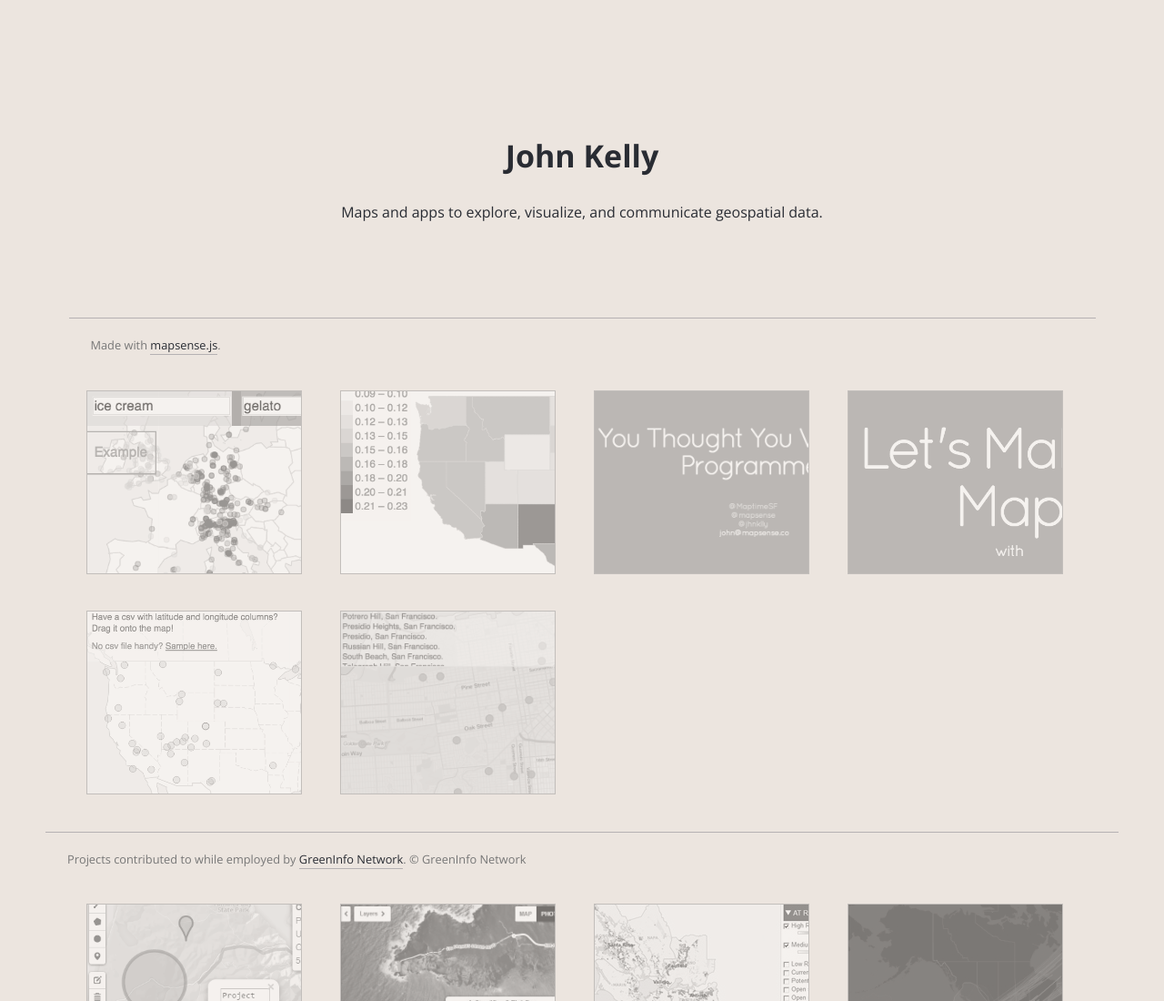
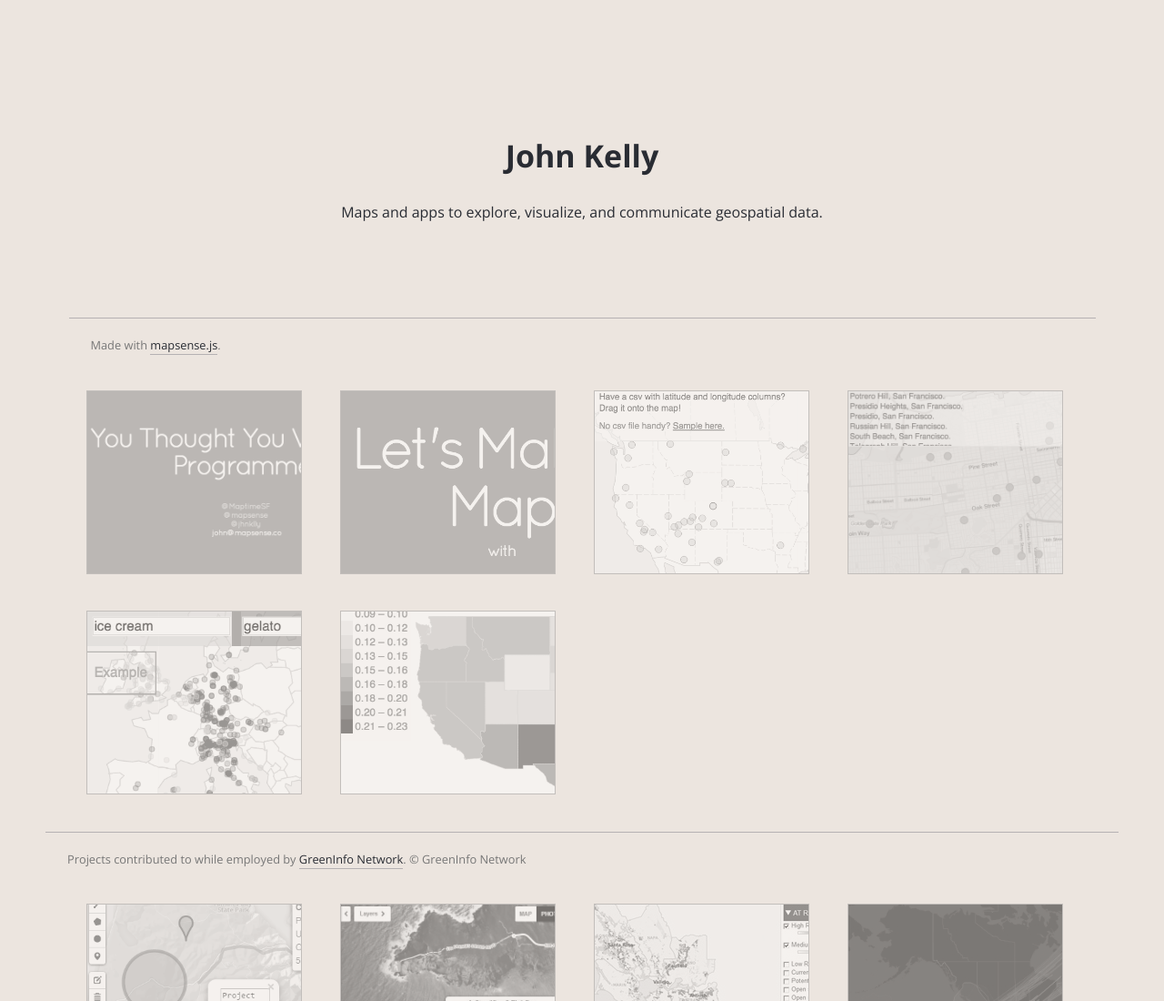
Before and after one commit to jhnklly/jhnklly.github.io, a plain HTML site: page index.html in a window 1280 px wide. Shown: the top 1100 px of the page at 91% size. Drawn offline with nearby package versions, Linux system fonts and the light colour scheme.

Commit message:
Update index.html

```diff
--- a/index.html
+++ b/index.html
@@ -102,16 +102,6 @@
 <script>
 var MS_URLS = [
   {
-    "name":"OSM-POI",
-    "jpg":"osm_poi.png",
-    "url":"http://jmk-staging.divshot.io/osm-points-two-layers-hash.html#ice cream/gelato"
-  },
-  {
-    "name":"Census Viewer",
-    "jpg":"census_tut.png",
-    "url":"http://bl.ocks.org/mapsense-examples/raw/52732b29ec244f470777/"
-  },
-  {
     "name":"Intro to Coding",
     "jpg":"you_thought_you_werent.png",
     "url":"http://jhnklly.github.io/hello_code/"
@@ -124,13 +114,23 @@ var MS_URLS = [
   {
     "name":"Drag'n'Drop CSV",
     "jpg":"dragdropcsv.png",
-    "url":"http://bl.ocks.org/mapsense-examples/raw/7cde026bc1ef67280fec/"
+    "url":"http://bl.ocks.org/jhnklly/raw/c087666a0b0fde8673f5/"
   },
 
   {
     "name":"Paste'n'Geocode",
     "jpg":"geocode_paste.png",
-    "url":"http://bl.ocks.org/mapsense-examples/raw/8ad03c1400b93251f5e2/"
+    "url":"http://bl.ocks.org/jhnklly/raw/7dde25c4d2464c0236bf/"
+  },
+  {
+    "name":"OSM-POI",
+    "jpg":"osm_poi.png",
+    "url":"http://jmk-staging.divshot.io/osm-points-two-layers-hash.html#ice cream/gelato"
+  },
+  {
+    "name":"Census Viewer",
+    "jpg":"census_tut.png",
+    "url":"http://bl.ocks.org/mapsense-examples/raw/52732b29ec244f470777/"
   },
 
 ];
```
